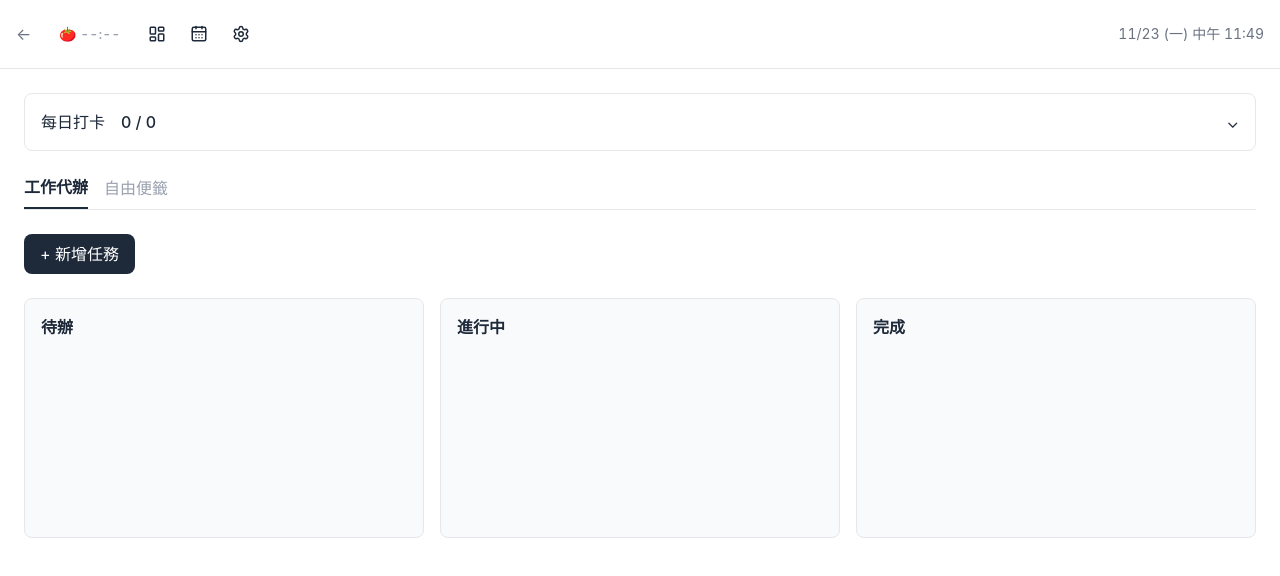
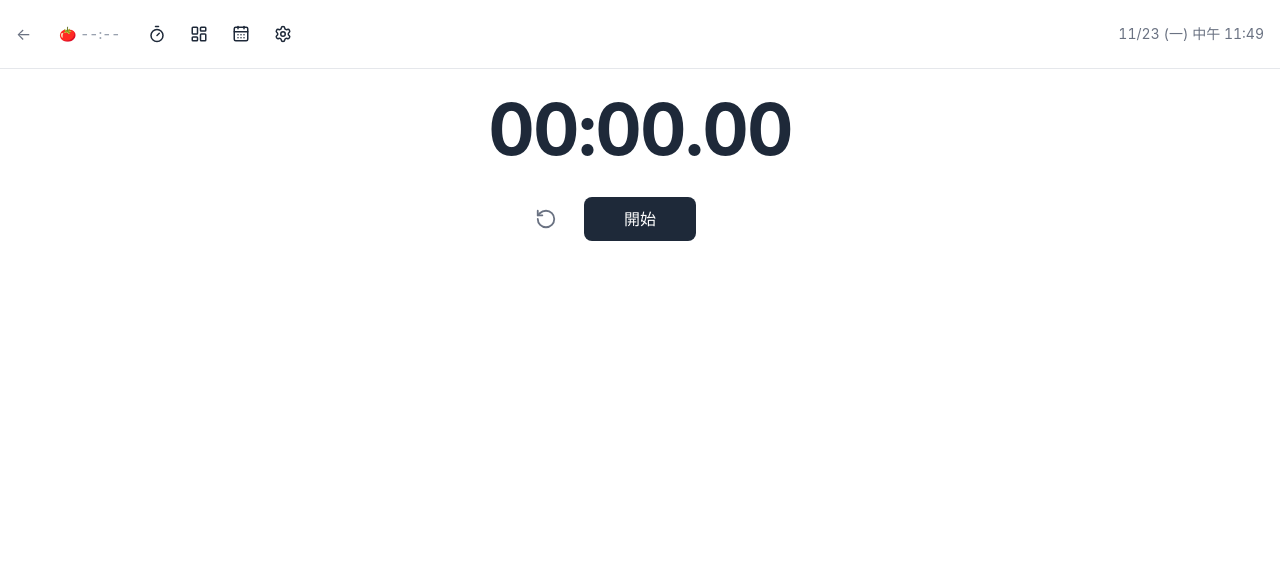
Before and after one commit to a892842486/daily-workspace, a React (Vite) app: page / in a window 1280 px wide. Both pictures are taken after a click on the button 157 px from the left and 34 px from the top of the page. Shown: the top 576 px of the page. Built offline with nearby package versions, Linux system fonts and the light colour scheme.

Commit message:
feat: add standalone stopwatch

```diff
--- a/src/App.tsx
+++ b/src/App.tsx
@@ -5,11 +5,12 @@ import DailyChecklist from './features/daily-checklist/DailyChecklist'
 import KanbanBoard from './features/kanban/KanbanBoard'
 import FreeNotes from './features/free-notes/FreeNotes'
 import PomodoroTimer from './features/pomodoro-timer/PomodoroTimer'
+import Stopwatch from './features/stopwatch/Stopwatch'
 import type { TimerDisplayInfo } from './features/pomodoro-timer/PomodoroTimer'
 import Calendar from './features/calendar/Calendar'
 import Settings from './features/settings/Settings'
 import GlobalTimer from './components/GlobalTimer'
-import { LayoutDashboard, CalendarDays, Settings as SettingsIcon } from 'lucide-react'
+import { LayoutDashboard, CalendarDays, Settings as SettingsIcon, Timer } from 'lucide-react'
 
 import { useFocusRecords } from './features/pomodoro-timer/useFocusRecords'
 import { useDailyTitles } from './features/calendar/useDailyTitles'
@@ -164,6 +165,14 @@ function App() {
             />
 
             <button
+              onClick={() => setPage('碼表')}
+              title="碼表"
+              className="flex items-center justify-center rounded-lg p-2 transition-colors hover:bg-gray-100"
+            >
+              <Timer size={18} />
+            </button>
+
+            <button
               onClick={() => setPage('工作區')}
               title="工作區"
               className="flex items-center justify-center rounded-lg p-2 hover:bg-gray-100 transition-colors"
@@ -265,6 +274,8 @@ function App() {
             dateTimeSettings={dateTimeSettings}
             onDateTimeSettingsChange={setDateTimeSettings}
           />
+        ) : page === '碼表' ? (
+          <Stopwatch />
         ) : page === '寬鬆番茄鐘' ? (
           null
         ) : (
--- /dev/null
+++ b/src/features/stopwatch/Stopwatch.tsx
@@ -0,0 +1,85 @@
+
+import { useEffect, useState } from 'react'
+import { RotateCcw } from 'lucide-react'
+
+function Stopwatch() {
+  const [elapsedMs, setElapsedMs] = useState(0)
+  const [startTime, setStartTime] = useState<number | null>(null)
+  const [now, setNow] = useState(Date.now())
+
+  // 運行中時，定期更新畫面；時間以 timestamp 計算，避免累積誤差。
+  useEffect(() => {
+    if (startTime === null) return
+
+    const timer = window.setInterval(() => {
+      setNow(Date.now())
+    }, 10)
+
+    return () => window.clearInterval(timer)
+  }, [startTime])
+
+  const currentElapsed = startTime !== null
+    ? elapsedMs + now - startTime
+    : elapsedMs
+
+  const totalCentiseconds = Math.floor(currentElapsed / 10)
+  const minutes = Math.floor(totalCentiseconds / 6000)
+  const seconds = Math.floor((totalCentiseconds % 6000) / 100)
+  const centiseconds = totalCentiseconds % 100
+
+  const displayTime = `${String(minutes).padStart(2, '0')}:${String(seconds).padStart(2, '0')}.${String(centiseconds).padStart(2, '0')}`
+
+  const handleStartPause = () => {
+    if (startTime !== null) {
+      setElapsedMs(elapsedMs + Date.now() - startTime)
+      setStartTime(null)
+    } else {
+      setNow(Date.now())
+      setStartTime(Date.now())
+    }
+  }
+
+  const handleReset = () => {
+    setElapsedMs(0)
+    setStartTime(null)
+    setNow(Date.now())
+  }
+
+  return (
+    <div className="mx-auto max-w-md">
+      <div className="mb-8 text-center">
+        <div className="text-7xl font-bold tabular-nums tracking-tight text-gray-800">
+          {displayTime}
+        </div>
+      </div>
+
+      {/* 操作按鈕 */}
+      <div className="flex items-center justify-center gap-4">
+        <button
+          onClick={handleReset}
+          aria-label="重置"
+          title="重置"
+          className="flex h-11 w-11 cursor-pointer items-center justify-center rounded-lg text-gray-500 transition-colors hover:bg-gray-100 hover:text-gray-800"
+        >
+          <RotateCcw size={22} />
+        </button>
+
+        <button
+          onClick={handleStartPause}
+          className="h-11 w-28 cursor-pointer rounded-lg bg-gray-800 text-white hover:bg-gray-700"
+        >
+          {startTime !== null
+            ? '暫停'
+            : elapsedMs > 0
+              ? '繼續'
+              : '開始'}
+        </button>
+
+        {/* 佔位 */}
+        <div className="h-11 w-11" />
+      </div>
+    </div>
+  )
+}
+
+export default Stopwatch
```
